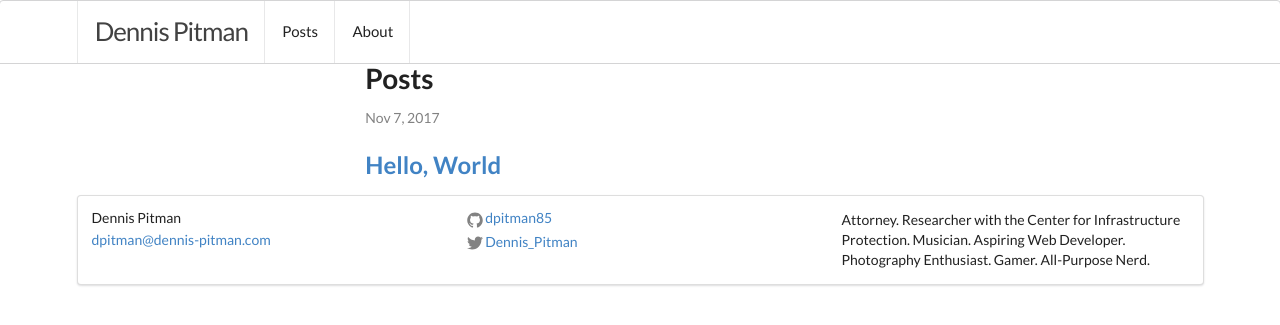
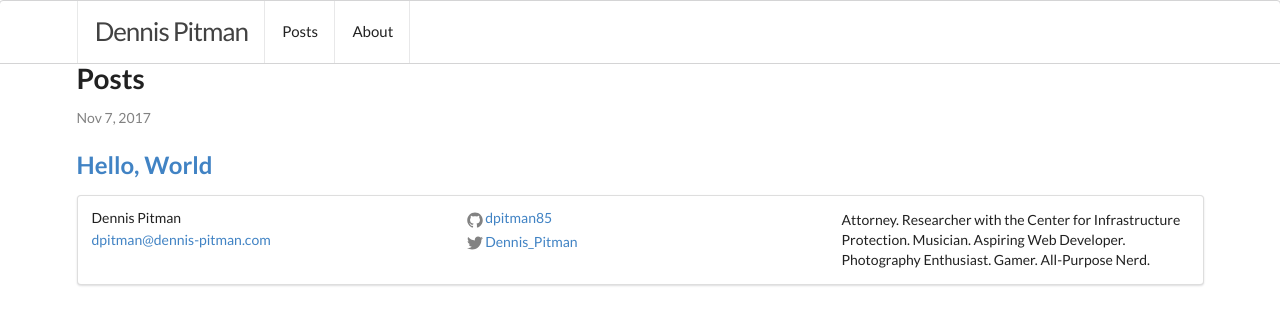
Before and after one commit to dpitman85/dpitman85.github.io, a Jekyll site: the page built from index.html, in a window 1280 px wide. Shown: the top 325 px of the page. Built offline with Jekyll 4.4.1, drawn with Linux system fonts in a browser that asks for light colours.

Commit message:
Update default.html

```diff
--- a/_layouts/default.html
+++ b/_layouts/default.html
@@ -8,11 +8,9 @@
     {% include header.html %}
 
     <div class="ui container">
-      <div class="ui two column centered grid">
-        <div class="column">
+
 	        {{ content }}
-        </div>
-      </div>
+
     </div>
 
     {% include footer.html %}
```
